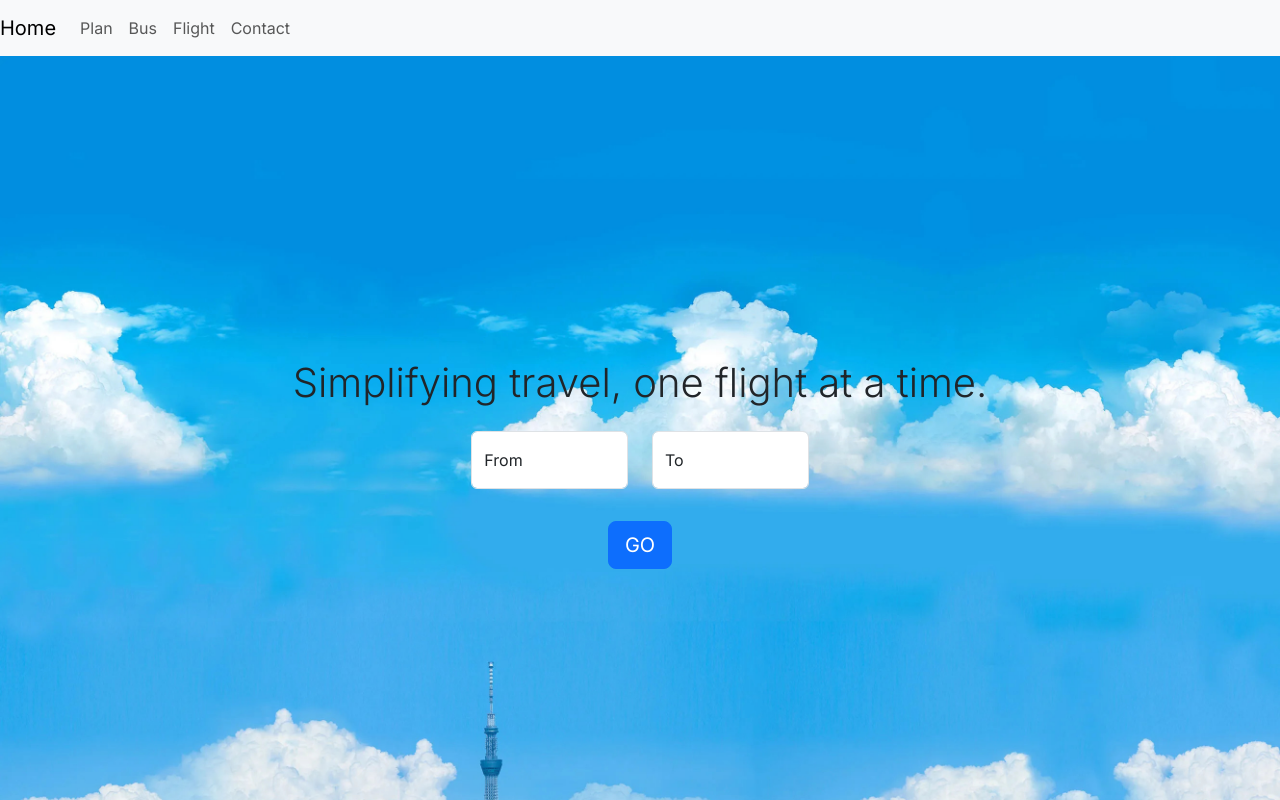
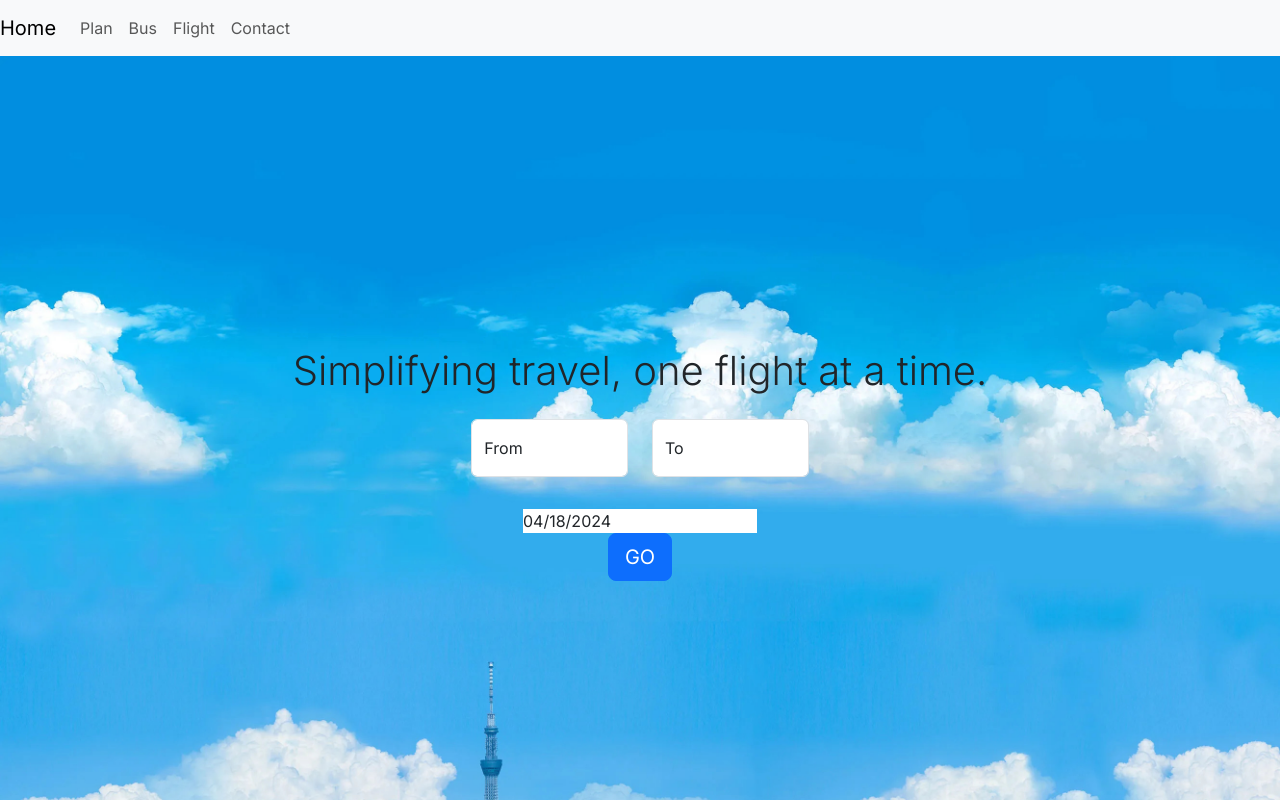
Before and after one commit to CS196Illinois/Group12-SP24, a Next.js app in the folder Project/my-app/: page / in a window 1280 px wide. Shown: the top 800 px of the page. Built offline with nearby package versions, Linux system fonts and the light colour scheme.

Commit message:
Datepicker implemented

```diff
--- a/Project/my-app/app/page.js
+++ b/Project/my-app/app/page.js
@@ -1,10 +1,14 @@
 "use client";
 import 'bootstrap/dist/css/bootstrap.min.css';
 import { useRouter } from 'next/navigation.js';
-import React from "react";
+import React, { useState } from "react";
+import DatePicker from "react-datepicker";
+
+import "react-datepicker/dist/react-datepicker.css";
 
 export default function Page() {
   const router = useRouter()
+  const [startDate, setStartDate] = useState(new Date());
 
   return (
     <div>
@@ -32,11 +36,13 @@ export default function Page() {
       </div>
     </div>
 
+    <DatePicker selected={startDate} onChange={(date) => setStartDate(date)} />
+
     <div className="row">
       <div className="col">
         <div className='form-floating'>
           <button className="btn btn-lg btn-primary" type="button" onClick={(e)=>{
-            router.push(`/result?to=${document.getElementById("floatingTo").value}&from=${document.getElementById("floatingFrom").value}`,undefined,{shallow:true})
+            router.push(`/result?to=${document.getElementById("floatingTo").value}&from=${document.getElementById("floatingFrom").value}&date=${startDate}`,undefined,{shallow:true})
             }}>GO</button>
         </div>
       </div>
--- a/Project/my-app/app/result/page.js
+++ b/Project/my-app/app/result/page.js
@@ -41,6 +41,7 @@ export default function Page() {
     var searchParams = useSearchParams()
     console.log(searchParams.get("to"))
     console.log(searchParams.get("from"))
+    console.log(searchParams.get("date"))
     // processFlightDetails()
     return (
         <div>
--- a/Project/my-app/package.json
+++ b/Project/my-app/package.json
@@ -12,6 +12,7 @@
     "bootstrap": "^5.3.3",
     "next": "14.1.0",
     "react": "^18",
+    "react-datepicker": "^6.9.0",
     "react-dom": "^18",
     "xml2js": "^0.6.2"
   },
```
Also changed, not shown: 1 other file (tests, documents, lock files or other folders).
